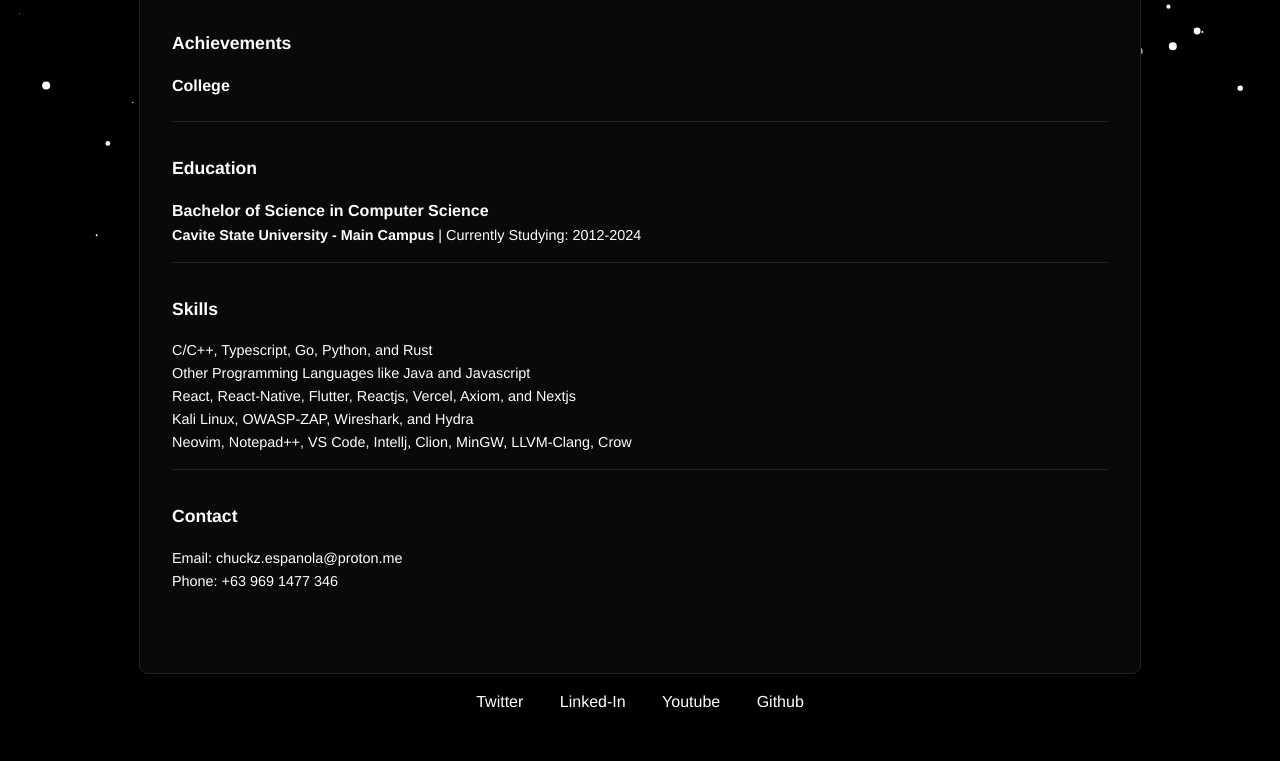
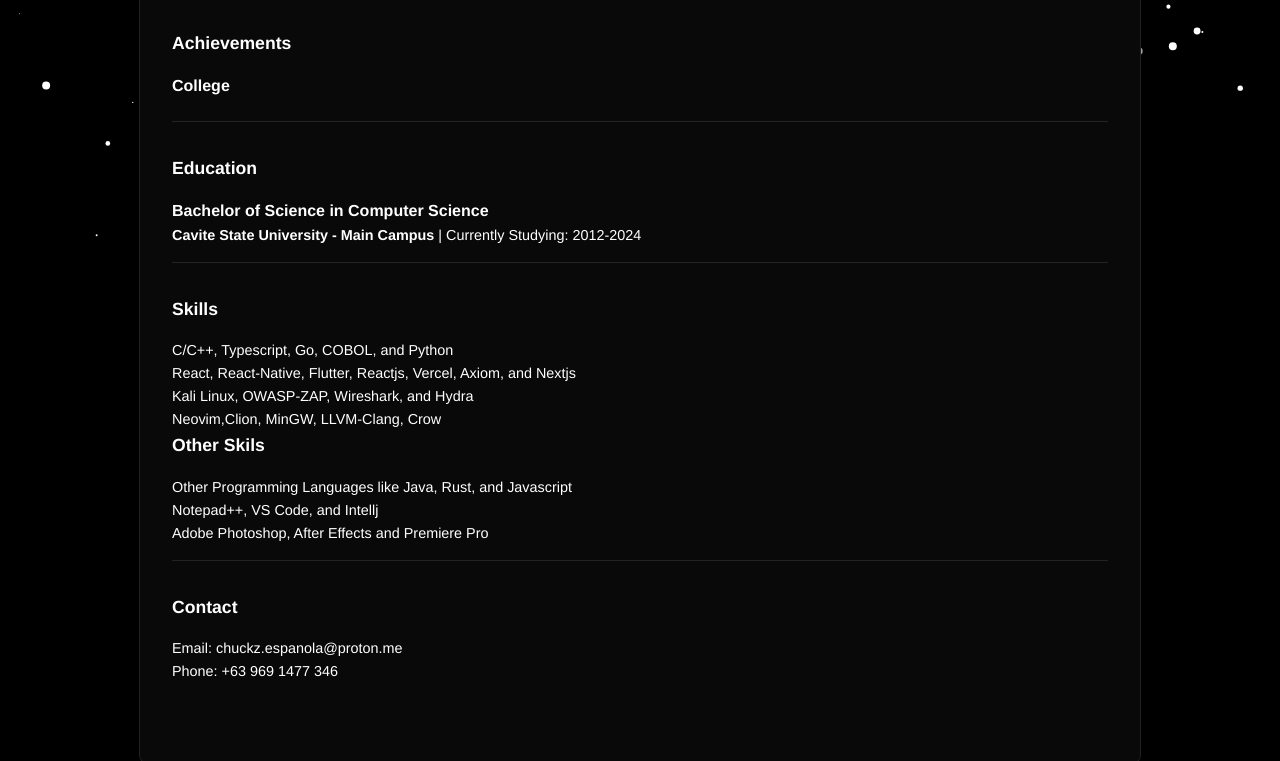
Before and after one commit to chuckzxxmello/chuckz-portfolio, a plain HTML site: page index.html in a window 1280 px wide. Shown: the part 562-1323 px from the top of the page. Before the commit the page ends 1292 px from the top, so only its background shows below. Drawn offline with Linux system fonts and the light colour scheme; a web font is replaced by a local one.

Commit message:
Update index.html

```diff
--- a/index.html
+++ b/index.html
@@ -81,11 +81,15 @@
 
         <section class="resume-section">
             <h3>Skills</h3>
-                <p>C/C++, Typescript, Go, Python, and Rust</p>
-                <p>Other Programming Languages like Java and Javascript</p>
+                <p>C/C++, Typescript, Go, COBOL, and Python</p>
                 <p>React, React-Native, Flutter, Reactjs, Vercel, Axiom, and Nextjs</p>
                 <p>Kali Linux, OWASP-ZAP, Wireshark, and Hydra</p>
-                <p>Neovim, Notepad++, VS Code, Intellj, Clion, MinGW, LLVM-Clang, Crow</p>
+                <p>Neovim,Clion, MinGW, LLVM-Clang, Crow</p>
+
+            <h3>Other Skils</h3>
+                <p>Other Programming Languages like Java, Rust, and Javascript</p>
+                <p>Notepad++, VS Code, and Intellj</p>
+                <p>Adobe Photoshop, After Effects and Premiere Pro</p>
         </section>
 
         <section class="contact">
```
